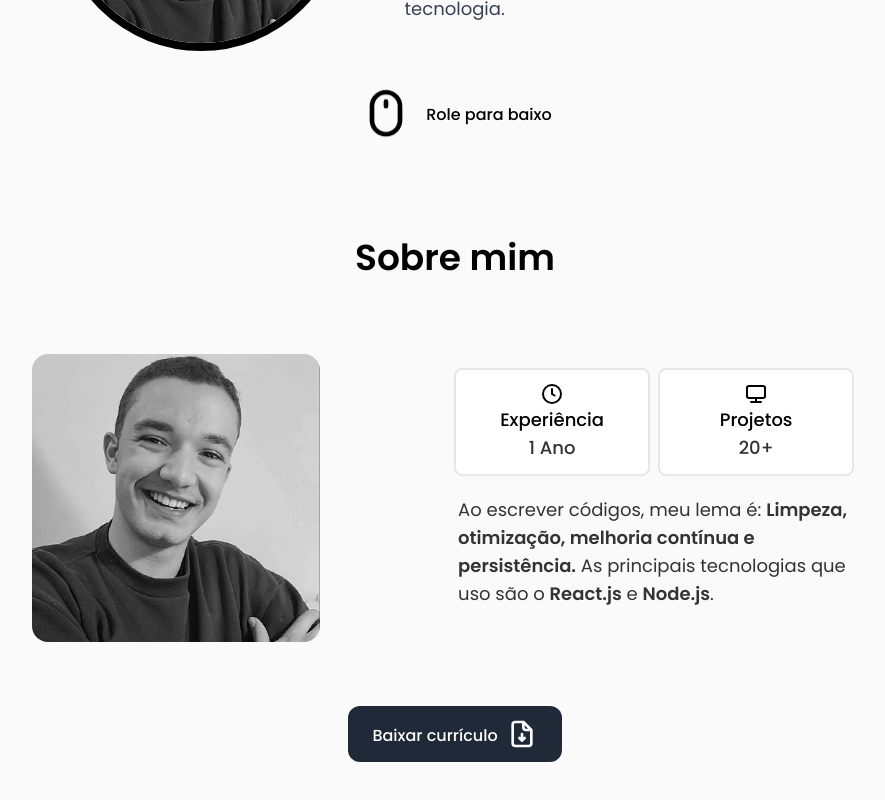
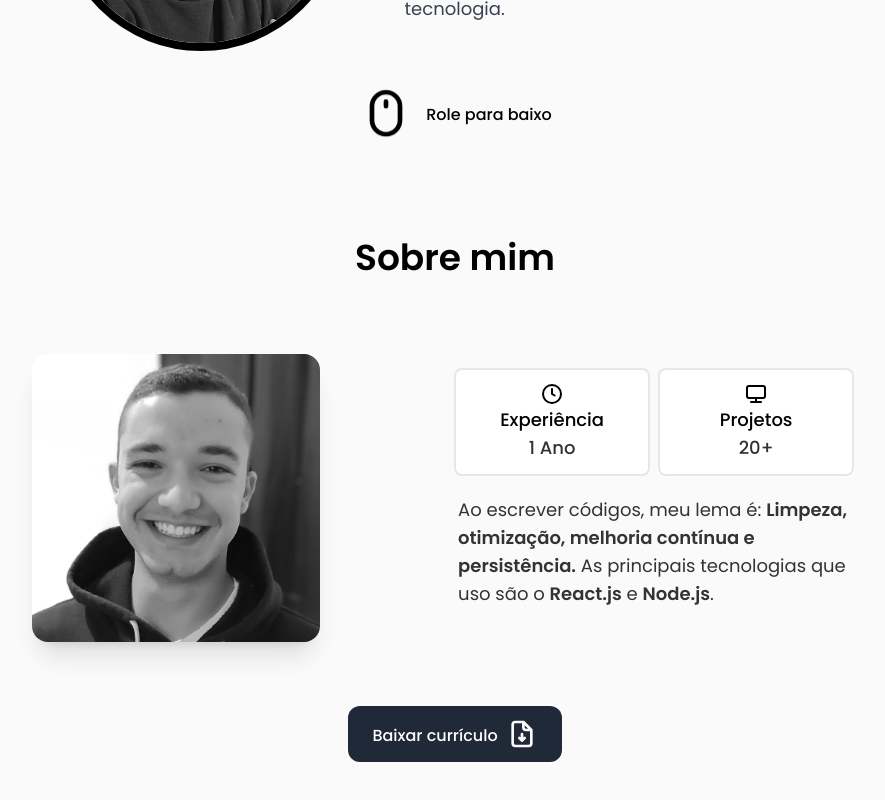
Before and after one commit to pguilhermef/pguilherme-portfolio, a Next.js app: page / in a window 1280 px wide. Shown: the part 444-1244 px from the top of the page, without its empty margins (185-1070 px from the left). Built offline with nearby package versions, Linux system fonts and the light colour scheme.

Commit message:
refactor: Muda foto pessoal da aba about

```diff
--- a/components/AboutMe.js
+++ b/components/AboutMe.js
@@ -1,7 +1,7 @@
 import Image from 'next/image';
 import React, { useEffect, useState } from 'react';
 
-import myPhoto from '../public/pguilherme.jpeg';
+import myPhoto from '../public/pguilherme_2.jpeg';
 import clock from '../public/about_me_infos/clock.svg';
 import desktop from '../public/about_me_infos/desktop.svg';
 
@@ -39,7 +39,7 @@ function AboutMe() {
         <div className='flex flex-col items-center lg:flex-row lg:justify-evenly lg:items-center lg:h-auto lg:w-5/6 lg:mt-14 lg:mb-10 lg:max-w-screen-xl'>
           {/* Photo */}
           <div className='w-48 lg:w-72 mt-5 flex justify-center'>
-            <div className='flex justify-center rounded-3xl black-and-white'>
+            <div className='flex justify-center rounded-3xl black-and-white shadow-xl'>
               <Image src={myInfo.photo} alt={`Foto de ${myInfo.name}, ${myInfo.profession}`} className='rounded-2xl'/>
             </div>
           </div>
```
